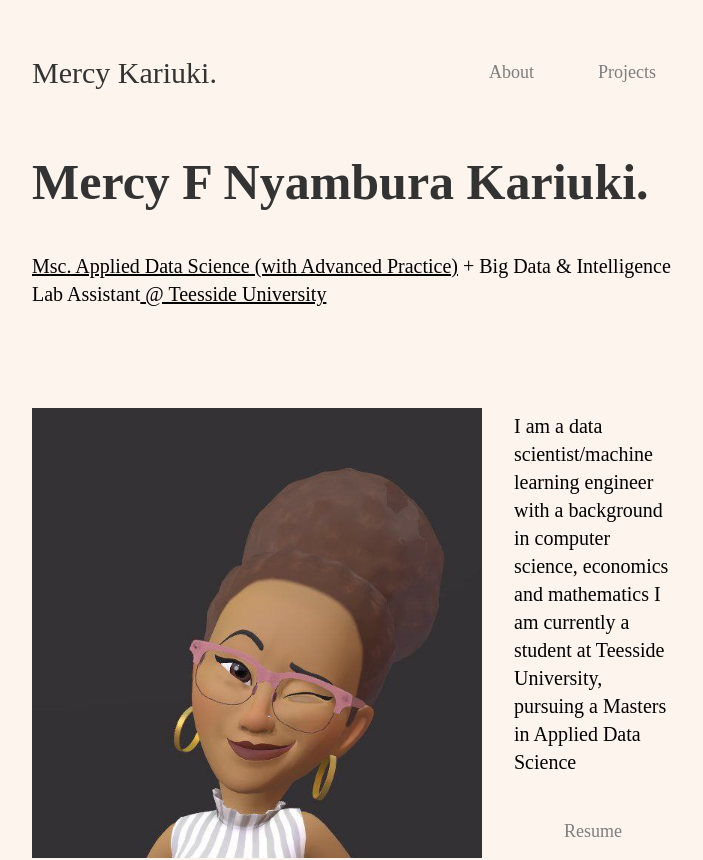
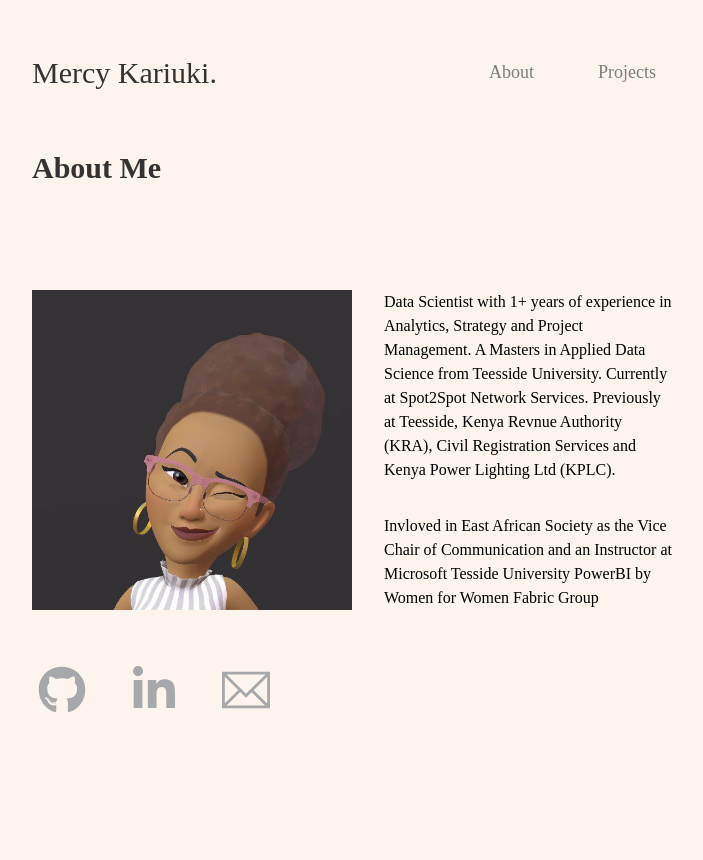
Before and after one commit to mknyambura/portfolio-v2.0, a React (Vite) app: page /about in a window 1280 px wide. Shown: the top 860 px of the page, without its empty margins (288-991 px from the left). After the commit the page ends 800 px from the top, so only its background shows below. Built offline with nearby package versions, Linux system fonts and the light colour scheme.

Commit message:
update about me

```diff
--- a/src/components/About/About.jsx
+++ b/src/components/About/About.jsx
@@ -11,23 +11,25 @@ function About() {
             <Navbar/>
             <div className='about flex flex-col'>
                 <div className='flex flex-col gap-8 pt-[50px]'>
-                    <h1 className='text-[50px] font-bold text-[#333333]'>Mercy F Nyambura Kariuki.</h1>
-                    <h3 className='text-xl'>
+                    <h1 className='text-[30px] font-bold text-[#333333]'>About Me</h1>
+                    {/* <h3 className='text-xl'>
                         <a href='https://www.tees.ac.uk/Postgraduate_courses/Computing_&_Cyber_Security/msc_data_science.cfm' className='underline'>Msc. Applied Data Science (with Advanced Practice)</a> + Big Data & Intelligence Lab Assistant
                         <a href="https://www.tees.ac.uk/" className='underline'> @ Teesside University</a>
-                    </h3>
+                    </h3> */}
 
                 </div>
                 <div className='flex flex-row justify-between gap-8 items-center pt-[100px]'>
-                    <img src={dp} alt="dp" width={450} height={450}/>
+                    <img src={dp} alt="dp" className='w-1/2 h-1/2'/>
                     <div className='flex flex-col items-center gap-8'>
-                        <p className='text-xl'>
-                            I am a data scientist/machine learning engineer with a background in computer science, economics and mathematics
-                            I am currently a student at Teesside University, pursuing a Masters in Applied Data Science
+                        <p>
+                            Data Scientist with 1+ years of experience in Analytics, Strategy and Project Management. A Masters in Applied Data Science from Teesside University. Currently at Spot2Spot Network Services. Previously at Teesside, Kenya Revnue Authority (KRA), Civil Registration Services and Kenya Power Lighting Ltd (KPLC).
                         </p>
-                        <a href='/resume'>
+                        <p>
+                            Invloved in East African Society as the Vice Chair of Communication and an Instructor at Microsoft Tesside University PowerBI by Women for Women Fabric Group
+                        </p>
+                        {/* <a href='/resume'>
                             <button className='text-[18px] text-[#7e7e7e] hover:transition-all hover:duration-500 hover:ease-in-out hover:text-[22px] rounded-[20px] hover:underline hover:text-black ml-[20px] mr-[20px] mt-[10px] mb-[10px]'>Resume</button>
-                        </a>
+                        </a> */}
                     </div>
                 </div>
             </div>
```
